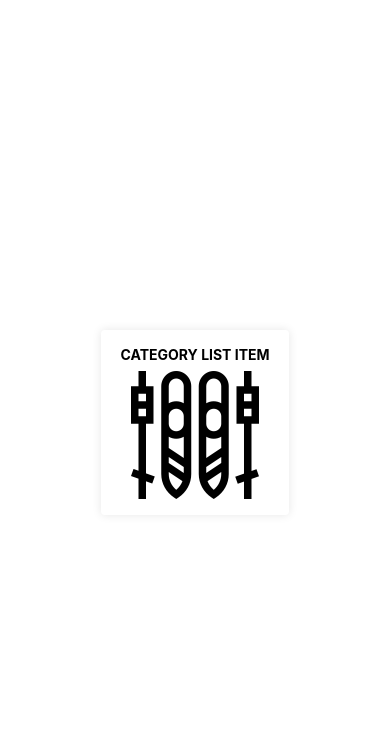
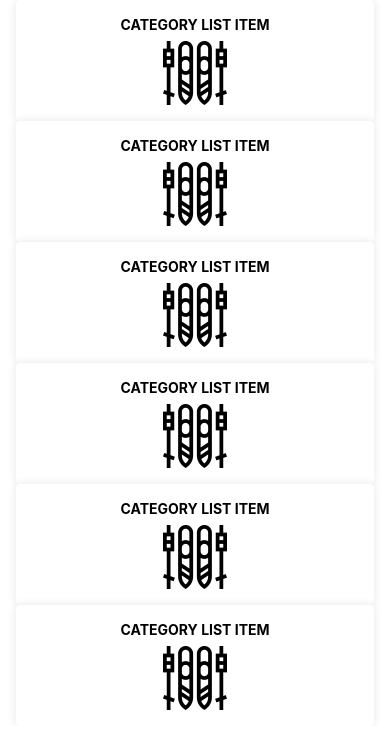
Before and after one commit to Jakparo/-AppStore, a React Native app: screen / in a window 390 px wide. Shown: the top 748 px of the page. Built offline with nearby package versions, Linux system fonts and the light colour scheme.

Commit message:
Scrool views

```diff
--- a/App.js
+++ b/App.js
@@ -1,11 +1,20 @@
 import { StatusBar } from 'expo-status-bar';
 import React from 'react';
-import { StyleSheet, Text, View } from 'react-native';
+import { StyleSheet, ScrollView, View } from 'react-native';
 import CategoryListItem from './components/CategoryListItem'
+
 export default function App() {
   return (
-    <View style={styles.container}>
-      <CategoryListItem/>
+    <View >
+      <ScrollView style={{paddingLeft: 16, paddingRight: 16}}
+      contentContainerStyle={{backgroundColor: '#FFF'}} >
+        <CategoryListItem/>
+        <CategoryListItem/>
+        <CategoryListItem/>
+        <CategoryListItem/>
+        <CategoryListItem/>
+        <CategoryListItem/>
+      </ScrollView>
     </View>
   );
 }
@@ -15,9 +24,9 @@ const styles = StyleSheet.create({
     flex: 1,
     alignItems: 'stretch',
     backgroundColor: '#fff',
-    alignItems: 'center',
+    // alignItems: 'center',
     justifyContent: 'center',
-    paddingLeft: 16,
-    paddingRight: 16
+    marginLeft: 16,
+    marginRight: 16
   },
 });
--- a/components/CategoryListItem.js
+++ b/components/CategoryListItem.js
@@ -8,7 +8,8 @@ import {
 import SkiiImage from '../assets/ski.png'
 
 export default function CategoryListItem(props) {
-    return (<View style ={styles.container} >
+    return (
+    <View style ={styles.container} >
         <Text style ={styles.title} > Category List Item </Text>
         <Image  style ={styles.categoryImage} source={SkiiImage}/>
     </View>
@@ -20,15 +21,15 @@ const styles = StyleSheet.create({
         alignItems: 'center',
         padding: 16,
         borderRadius: 4,
-        backgroundColor: 'FFF',
+        backgroundColor: '#FFF',
         shadowColor: '#000',
         shadowOpacity: 0.1,
         shadowRadius: 10,
-        shadowOffset: { width: 0, height: 0}
+        shadowOffset: { width: 0, height: 0},
     },
     categoryImage: {
-        width: 128,
-        height: 128
+        width: 64,
+        height: 64
     },
     title: {
         textTransform: 'uppercase',
```
